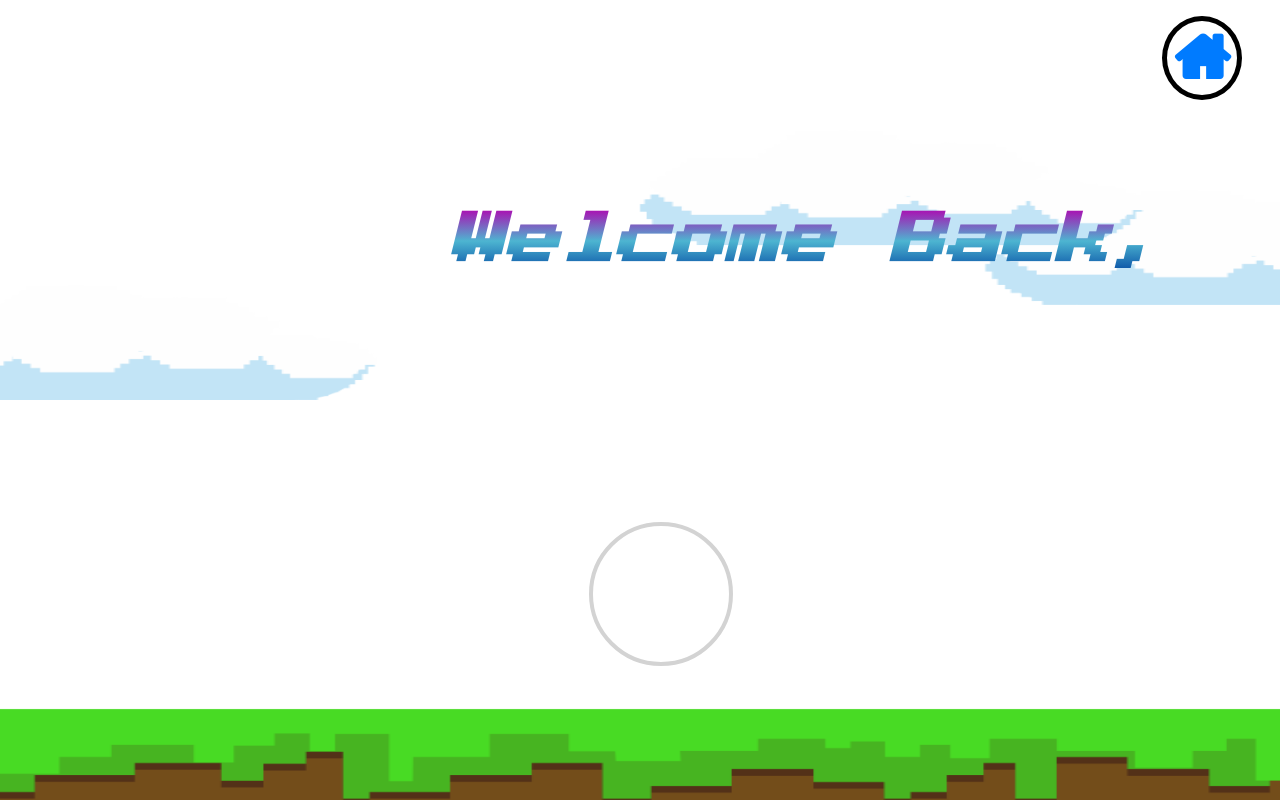
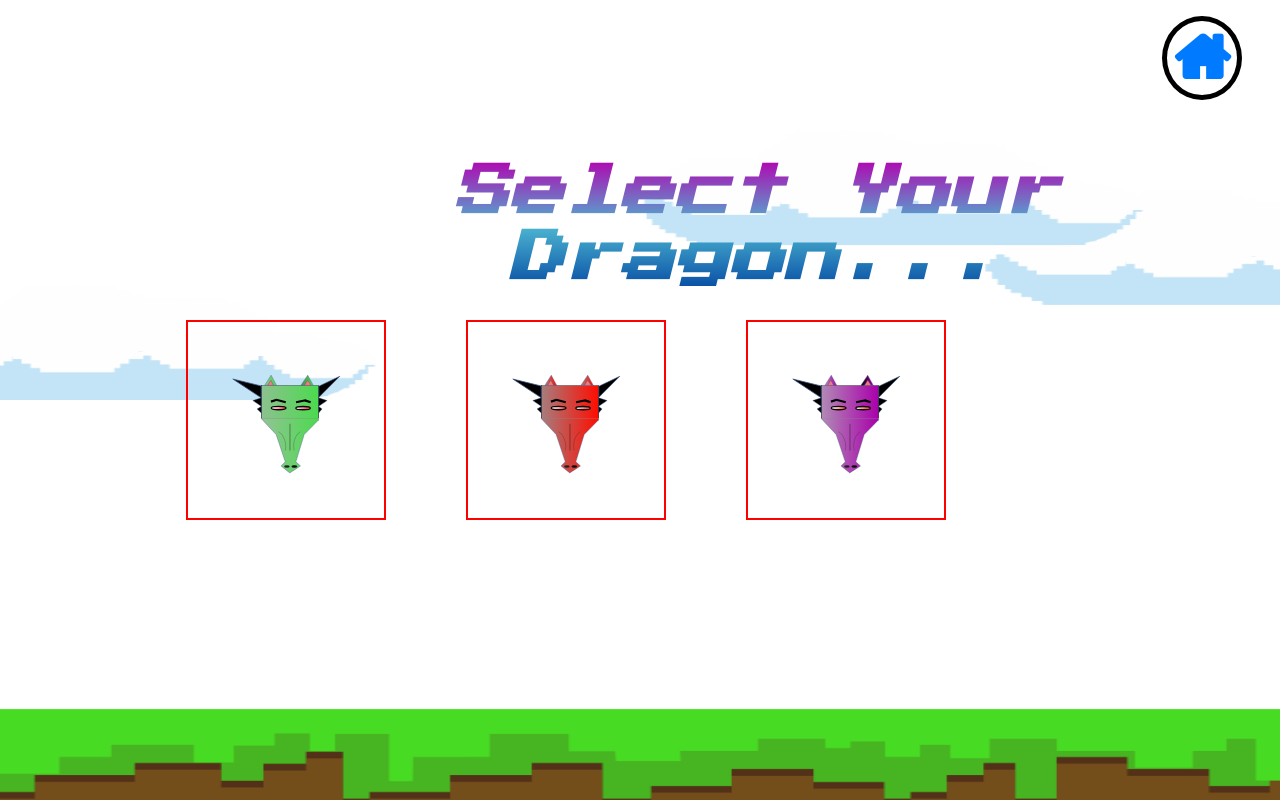
Before and after one commit to MMajek/rep, a plain HTML site: page vm_gamepage.html in a window 1280 px wide. Drawn offline with nearby package versions, Linux system fonts and the light colour scheme.

Commit message:
Updated CSS

```diff
--- a/game.js
+++ b/game.js
@@ -1,4 +1,9 @@
-const homeBtn = document.querySelector('#homeButton');
-homeBtn.addEventListener('click', () => {
+function homeScript() {
+    const homeBtn = document.querySelector('#homeButton');
+    homeBtn.addEventListener('click', () => {
     // go to homepage;
-})
+})}
+
+function getSelectedColor(color){
+    alert(color);
+}
--- a/vm_gamepage.css
+++ b/vm_gamepage.css
@@ -6,6 +6,7 @@ body {
     background-repeat: no-repeat;
     background-attachment: fixed;
     background-position: center;
+    background-color: rgb(11, 11, 208);
     background-image: url('vm_gameBackground.png');
     overflow: hidden;
 }
@@ -15,8 +16,8 @@ h2#intro{
     font-style: italic;
     font-weight: bolder;
     position: fixed;
-    top: 26%;
-    left: 35%;
+    top: 20%;
+    left: 18%;
     text-align: center;
     background: -webkit-linear-gradient(rgb(176, 6, 176), rgb(77, 181, 209), rgb(3, 72, 162));
     -webkit-background-clip: text;
@@ -45,6 +46,27 @@ h2#intro{
     font-size: 69px;
 }
 
+.dragonImg{
+    width: 200px;
+    height:200px;
+    margin: 40px;
+    border: 2px solid red;
+}
+.dragonImg:hover{
+    box-shadow: 0px 10px 10px rgb(16, 16, 48);
+    margin: 5px;
+    padding: 5px;
+    border: 4px solid greenyellow;
+    width: 240px;
+    height:240px;
+}
+.dragonContainer {
+    position: fixed;
+    top: 35%;
+    right: 23%;
+    display: flex;
+}
+
 /*When the height becomes less than 700px this script section changes feature sof the page.   */
 @media(max-height: 700px) {
     body {
--- a/vm_gamepage.html
+++ b/vm_gamepage.html
@@ -10,11 +10,13 @@
     <link rel="stylesheet" href="https://cdn.jsdelivr.net/npm/bootstrap@4.0.0/dist/css/bootstrap.min.css" integrity="sha384-Gn5384xqQ1aoWXA+058RXPxPg6fy4IWvTNh0E263XmFcJlSAwiGgFAW/dAiS6JXm" crossorigin="anonymous">
 </head>
 <body>
-    <h2 id="intro">Welcome Back, </h2>
+    <h2 id="intro">Select Your Dragon... </h2>
     <a href="index.html" style="text-decoration: none;" ><i title="Press To Go To Home." class='fa fa-home' id="homeButton"></i></a>
-    <svg class='object' width="100" height="100">
-        <circle id='circle' cx="85" cy="89" r="70" stroke="lightgrey" stroke-width="4" fill="white" />
-    </svg>
+    <div class="dragonContainer">
+        <img src="Dragon_01.svg.svg" id="dragon_01" class="dragonImg" alt="Green Dragon SVG" onclick="getSelectedColor('green')">
+        <img src="Dragon_02.svg.svg" id="dragon_02" class="dragonImg" alt="Red Dragon SVG" onclick="getSelectedColor('red')">
+        <img src="Dragon_03.svg.svg" id="dragon_03" class="dragonImg" alt="Purple Dragon SVG" onclick="getSelectedColor('purple')">
+    </div>
 
 <script src="game.js"></script>
 </html>
```
Also changed, not shown: index.html (+1 -1 lines), Dragon_01.svg.svg (added), Dragon_02.svg.svg (added), Dragon_03.svg.svg (added).
